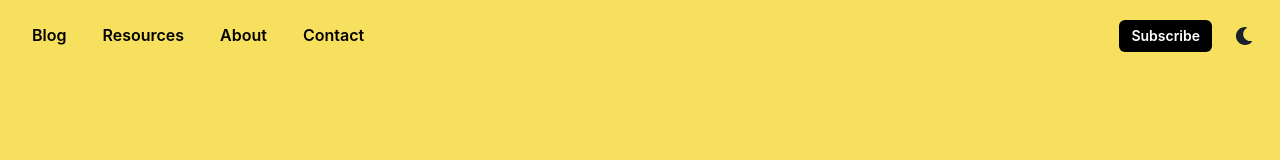
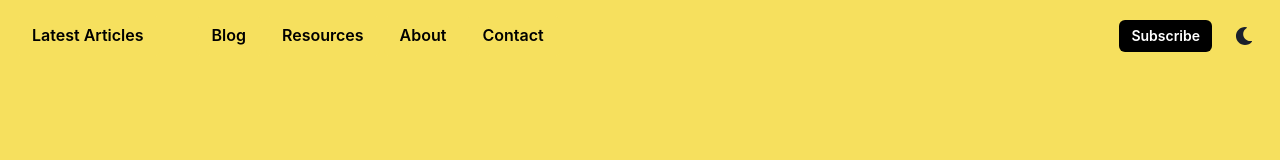
Before and after one commit to tomofficer/js-coding-tips, a React (Create React App) app: page / in a window 1280 px wide. Shown: the top 160 px of the page. Built offline with nearby package versions, Linux system fonts and the light colour scheme.

Commit message:
fixed footer margins

```diff
--- a/src/Footer.js
+++ b/src/Footer.js
@@ -10,6 +10,7 @@ import {
   VStack,
   Icon,
   Text,
+  Center,
 } from '@chakra-ui/react';
 import {
   FaFacebookF,
@@ -122,6 +123,7 @@ const Footer = () => {
           h="3.5px"
         /> */}
         <VStack py={0}>
+          <Text ml={2}>Follow me on</Text>
           <HStack justify="center">
             <Link>
               <Icon
@@ -151,7 +153,10 @@ const Footer = () => {
                 }}
               />
             </Link>
-            <Link>
+            <Link
+              href="https://www.linkedin.com/in/tomofficer/"
+              target={'_blank'}
+            >
               <Icon
                 _dark={{
                   color: 'white',
@@ -181,7 +186,8 @@ const Footer = () => {
               />
             </Link>
           </HStack>
-
+        </VStack>
+        <Center mt={3}>
           <Text
             textAlign="center"
             fontSize="smaller"
@@ -192,7 +198,7 @@ const Footer = () => {
             &copy;Copyright JavaScript Coding Tips & Tom Officer. All rights
             reserved.
           </Text>
-        </VStack>
+        </Center>
       </Box>
       ;
     </div>
--- a/src/Header.js
+++ b/src/Header.js
@@ -230,8 +230,9 @@ const Header = () => {
                     boxShadow: 'none',
                   }}
                   // rightIcon={<IoIosArrowDown />}
+                  mr={8}
                 >
-                  Blog
+                  Latest Articles
                 </Button>
                 <Box
                   pos="absolute"
@@ -245,6 +246,22 @@ const Header = () => {
                   {Features}
                 </Box>
               </Box>
+              <Button
+                bg={bg}
+                color={headerText}
+                display="inline-flex"
+                alignItems="center"
+                fontSize="md"
+                _hover={{
+                  color: headerTextHover,
+                  transform: 'scale(1.1)',
+                }}
+                _focus={{
+                  boxShadow: 'none',
+                }}
+              >
+                Blog
+              </Button>
               <Button
                 bg={bg}
                 color={headerText}
```
